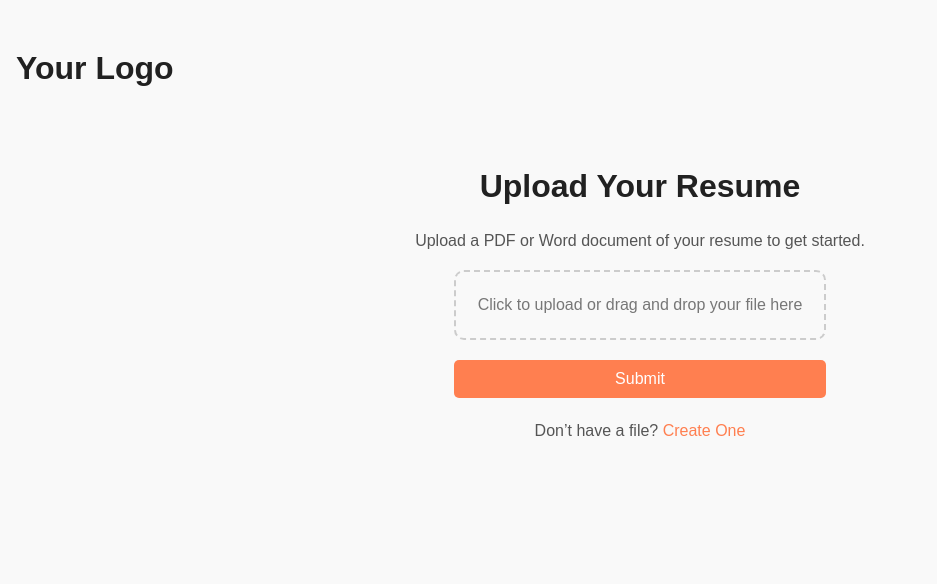
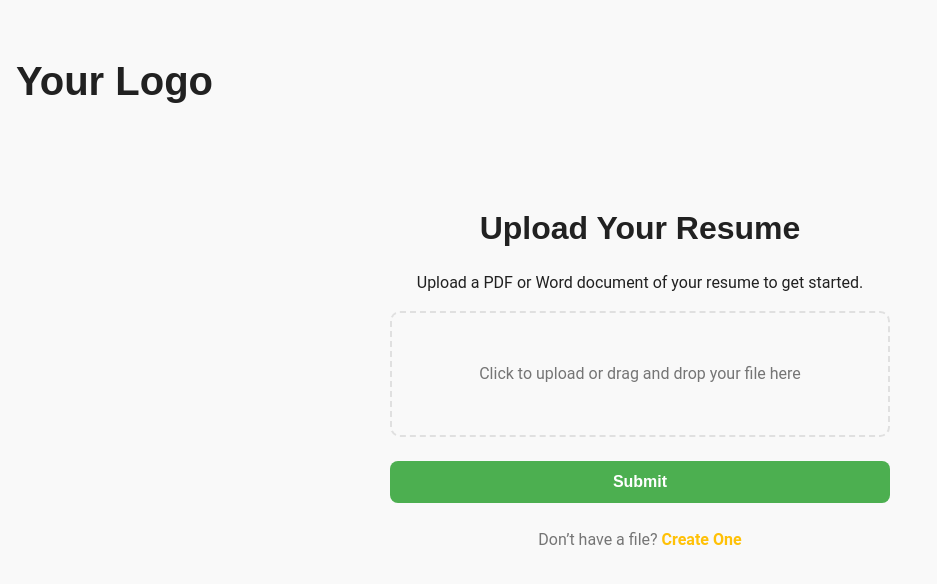
Before and after one commit to iconstar11/profile-edge, a React (Create React App) app in the folder frontend/: page /upload in a window 1280 px wide. Shown: the top 584 px of the page, without its empty margins (0-937 px from the left). Built offline with nearby package versions, Linux system fonts and the light colour scheme; no server answers.

Commit message:
Chore: add some styling to the upload page and use globall css for theme toggle

```diff
--- a/frontend/src/pages/UploadPage.css
+++ b/frontend/src/pages/UploadPage.css
@@ -1,38 +1,46 @@
-/* UploadPage.css */
-
+/* Upload Page Styles */
 .upload-page {
-    font-family: Arial, sans-serif;
     text-align: center;
-    padding: 20px;
+    padding: 2rem;
+    min-height: 100vh;
+    background-color: var(--bg-color);
 }
 
-h1 {
+.upload-page h1 {
+    font-family: 'Montserrat', sans-serif;
     font-size: 2rem;
-    margin-bottom: 10px;
+    margin-bottom: 1rem;
+    color: var(--text-color);
 }
 
-p {
+.description {
     font-size: 1rem;
-    color: #555;
+    margin-bottom: 2rem;
+    color: var(--secondary-text-color);
 }
 
-form {
-    margin-top: 20px;
+.upload-form {
+    margin: 0 auto;
+    max-width: 500px;
     display: flex;
     flex-direction: column;
+    gap: 1.5rem;
 }
 
+/* Upload Box */
 .upload-box {
-    border: 2px dashed #ccc;
+    border: 2px dashed var(--border-color);
     border-radius: 10px;
-    padding: 20px;
+    padding: 3rem 2rem;
     position: relative;
-    display: inline-block;
-    width: 100%;
-    max-width: 400px;
-    margin: 0 auto;
     cursor: pointer;
-    background-color: #f9f9f9;
+    transition: all 0.2s ease;
+    background-color: var(--card-bg-color, var(--bg-color));
+}
+
+.upload-box.dragging {
+    border-color: var(--primary-accent);
+    background-color: var(--card-hover-bg);
 }
 
 .upload-box input[type="file"] {
@@ -46,46 +54,107 @@ form {
 }
 
 .upload-box label {
+    display: flex;
+    flex-direction: column;
+    align-items: center;
+    gap: 0.5rem;
     font-size: 1rem;
-    color: #777;
+    color: var(--secondary-text-color);
 }
 
-.error-message {
-    color: red;
-    font-size: 0.9rem;
-    margin-top: 10px;
+.upload-icon {
+    width: 48px;
+    height: 48px;
+    margin-bottom: 0.5rem;
+    stroke: var(--secondary-accent);
 }
 
+.file-name {
+    font-weight: bold;
+    margin-top: 0.5rem;
+    color: var(--text-color);
+}
+
+.file-types {
+    font-size: 0.9rem;
+}
+
+/* Button */
 .submit-button {
-    background-color: #ff7f50;
+    background: var(--primary-accent);
     color: white;
     border: none;
-    padding: 10px 20px;
+    padding: 12px 24px;
     font-size: 1rem;
-    border-radius: 5px;
+    border-radius: 8px;
     cursor: pointer;
-    margin-top: 20px;
-
-}
-
-.upload-form {
-    width: 29vw;
-    margin: auto;
+    transition: all 0.2s ease;
+    font-weight: 600;
+    width: 100%;
 }
 
 .submit-button:hover {
-    background-color: #ff6333;
+    background: var(--primary-accent-hover, #3d8b40);
+    opacity: 0.9;
 }
 
+.submit-button:disabled {
+    background-color: var(--disabled-bg);
+    cursor: not-allowed;
+}
+
+/* Skip Link */
 .skip-step {
-    margin-top: 20px;
+    margin-top: 1.5rem;
+    color: var(--secondary-text-color);
 }
 
 .skip-step a {
-    color: #ff7f50;
+    color: var(--secondary-accent);
     text-decoration: none;
+    font-weight: 600;
+    transition: color 0.15s ease;
 }
 
 .skip-step a:hover {
+    color: var(--secondary-accent-hover);
     text-decoration: underline;
 }
+
+/* Error Message */
+.error-message {
+    color: var(--error-color);
+    font-size: 0.9rem;
+    margin-top: -1rem;
+    text-align: center;
+}
+
+/* File Preview Styles */
+.file-preview {
+    display: flex;
+    align-items: center;
+    gap: 0.5rem;
+    margin-top: 0.5rem;
+}
+
+.remove-file {
+    background: none;
+    border: none;
+    padding: 0.25rem;
+    border-radius: 50%;
+    cursor: pointer;
+    color: var(--error-color);
+    transition: all 0.2s ease;
+    display: flex;
+    align-items: center;
+    justify-content: center;
+}
+
+.remove-file:hover {
+    background: rgba(255, 68, 68, 0.1);
+}
+
+.remove-file:focus {
+    outline: 2px solid var(--primary-accent);
+    outline-offset: 2px;
+}
```
